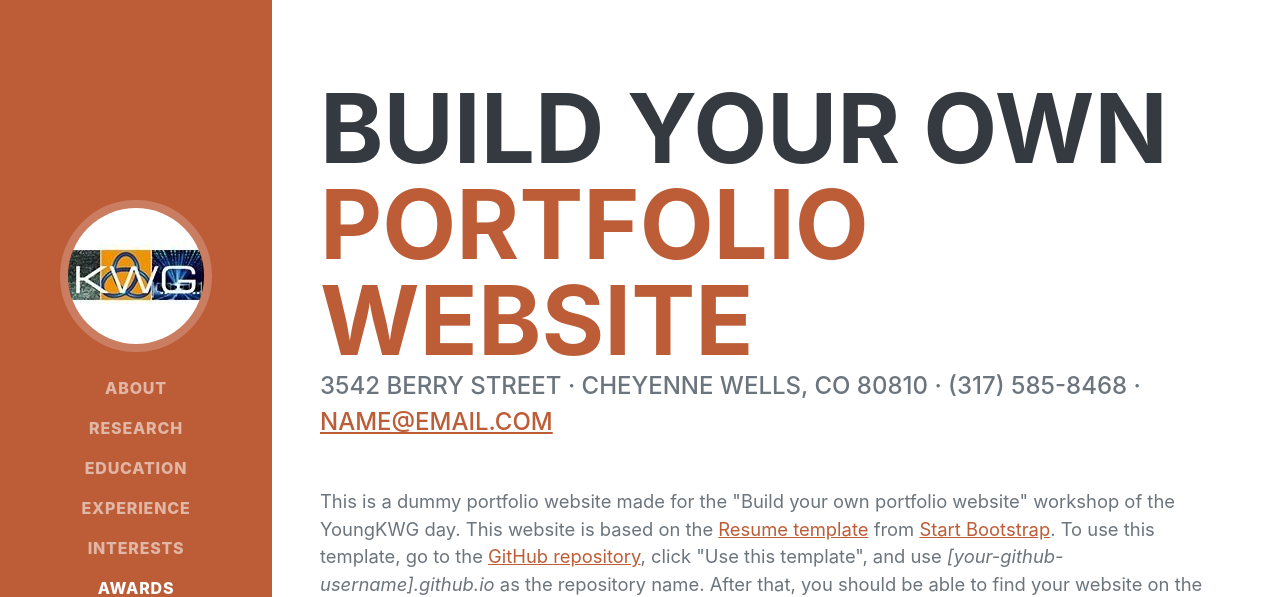
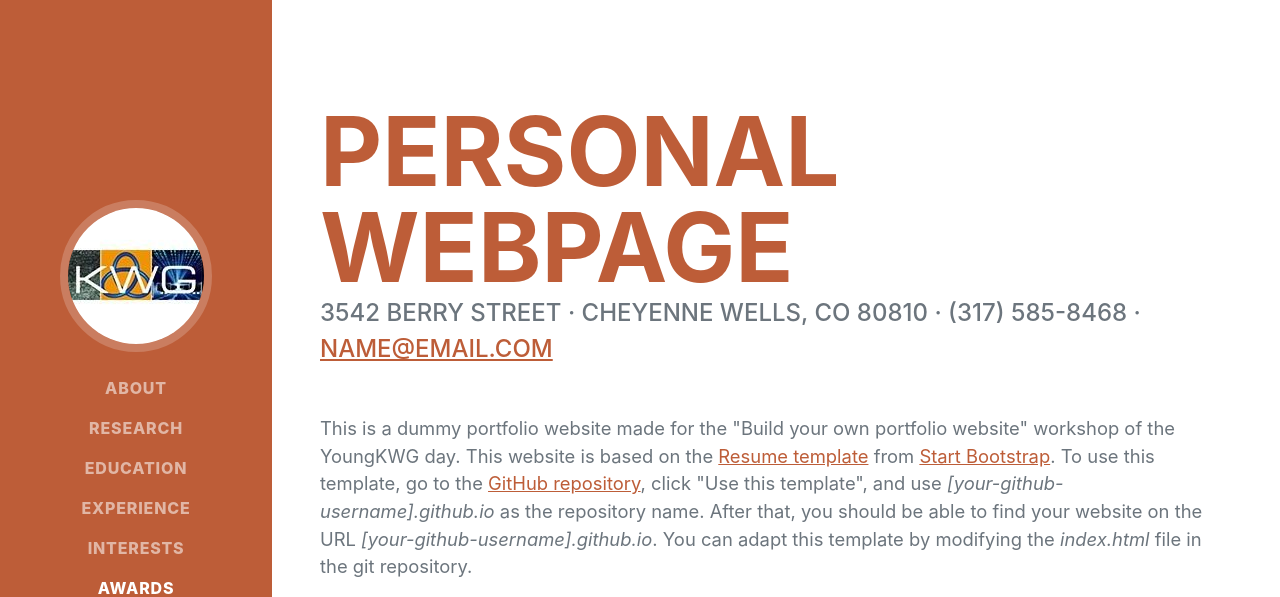
Before and after one commit to SophieEFriesen/TestPage2, a plain HTML site: page index.html in a window 1280 px wide. Shown: the top 597 px of the page. Drawn offline with nearby package versions, Linux system fonts and the light colour scheme; some icons are missing; a web font is replaced by a local one.

Commit message:
Update index.html

```diff
--- a/index.html
+++ b/index.html
@@ -42,8 +42,7 @@
             <section class="resume-section" id="about">
                 <div class="resume-section-content">
                     <h1 class="mb-0">
-                        Build your own
-                        <span class="text-primary">Portfolio Website</span>
+                        <span class="text-primary">Personal Webpage</span>
                     </h1>
                     <div class="subheading mb-5">
                         3542 Berry Street · Cheyenne Wells, CO 80810 · (317) 585-8468 ·
```
